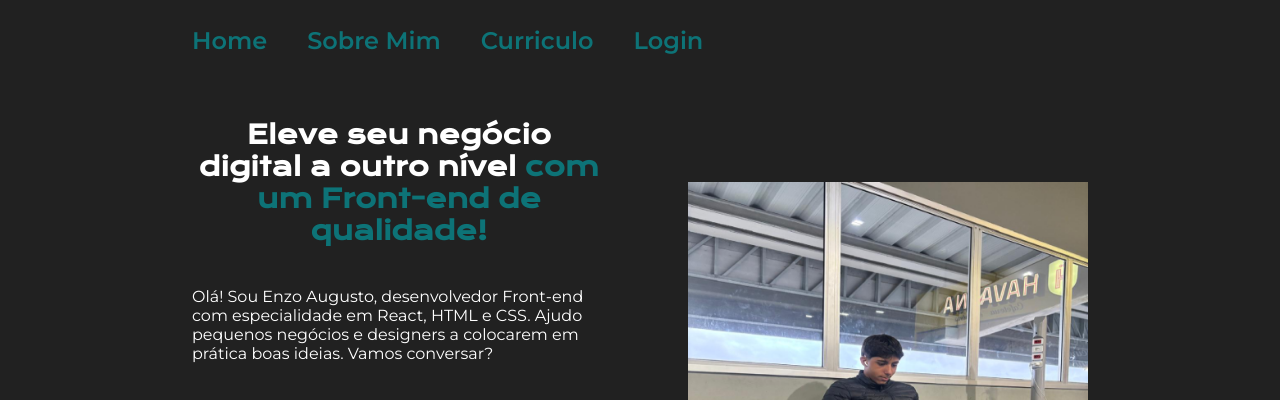
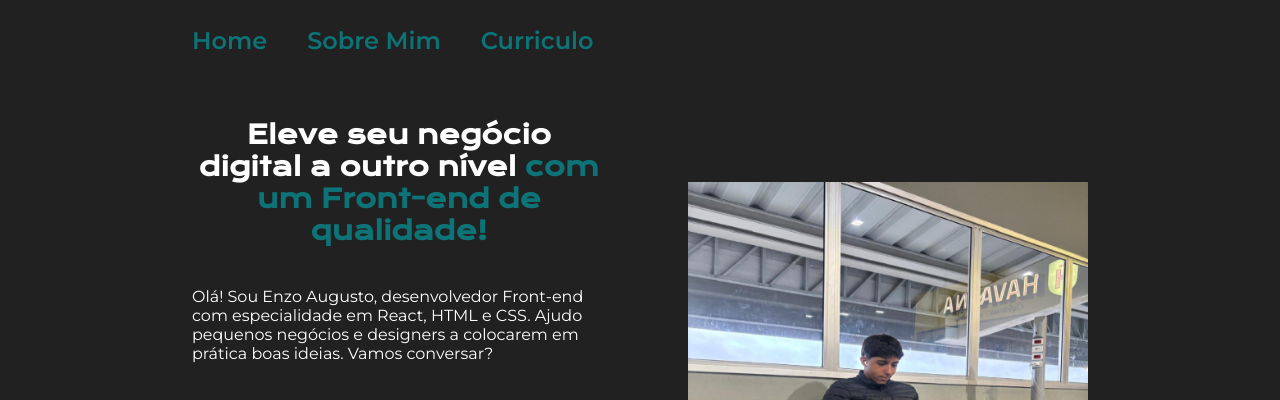
Before and after one commit to Enzoo-August/Portifolio, a plain HTML site: page index.html in a window 1280 px wide. Shown: the top 400 px of the page. Drawn offline with nearby package versions, Linux system fonts and the light colour scheme.

Commit message:
tirei o login

```diff
--- a/index.html
+++ b/index.html
@@ -13,7 +13,7 @@
             <a class="cabecalho__menu_home" href="index.html">Home</a>
             <a class="cabecalho__menu_sobremim" href="about.html">Sobre Mim</a>
             <a class="cabecalho__menu_curriculo" href="curriculo.html">Curriculo</a>
-            <a class="cabecalho__menu_login" href="login.html">Login</a>
+            <!-- <a class="cabecalho__menu_login" href="login.html">Login</a> -->
 
 
         </nav>
```
